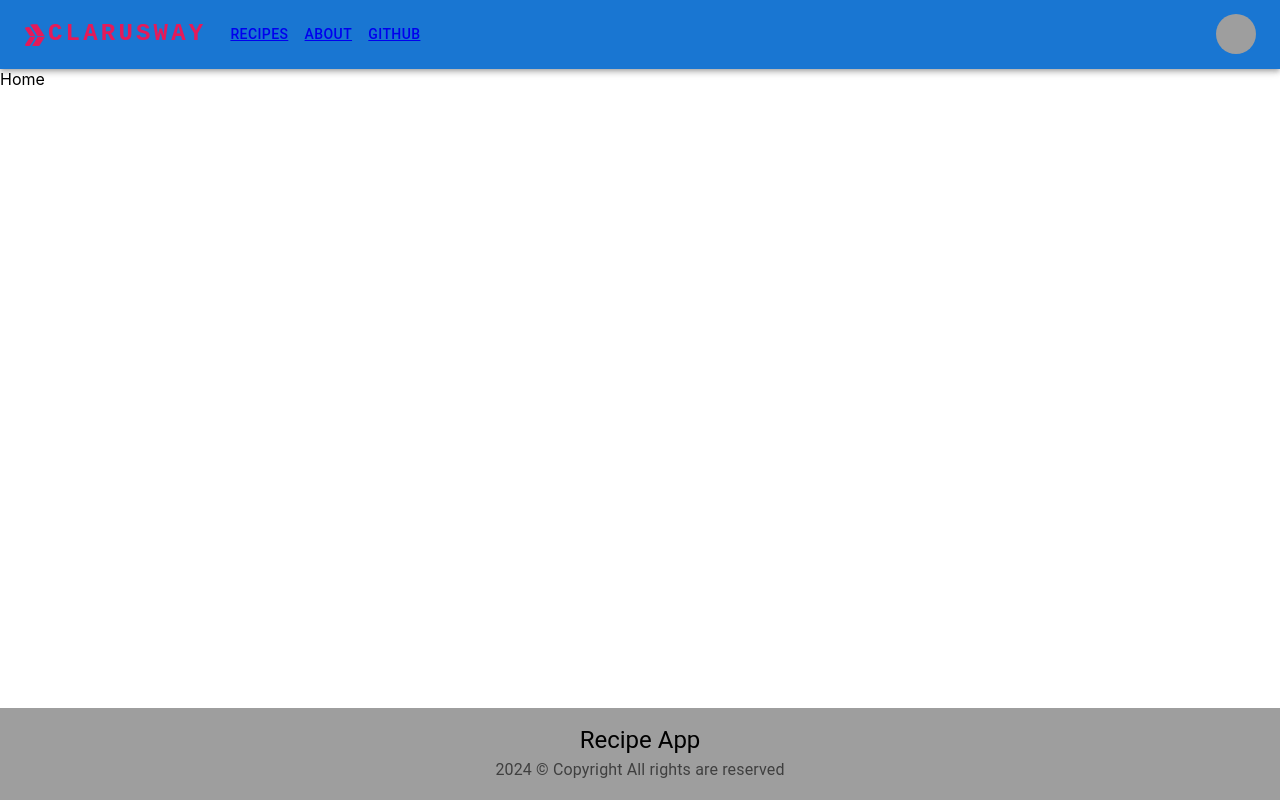
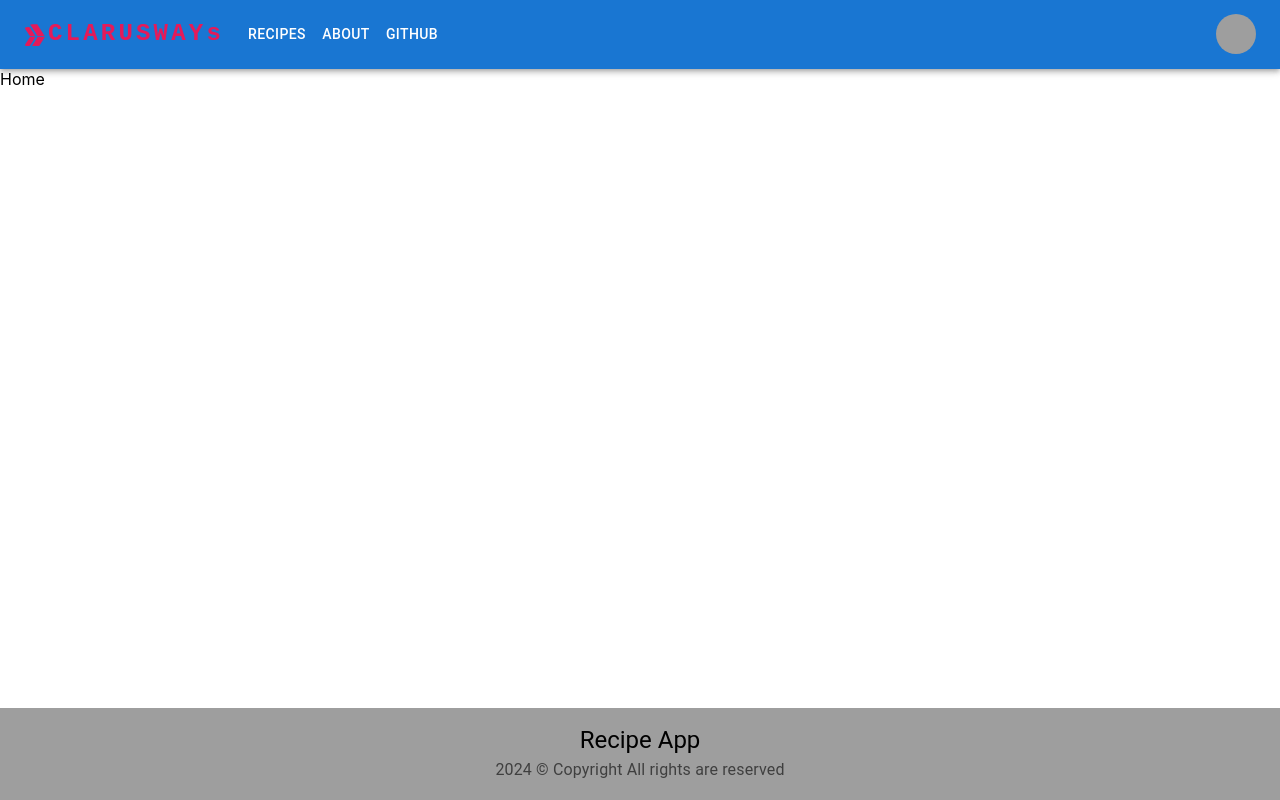
Before and after one commit to ceyhunsahin/REACT-PROJECTS, a React (Create React App) app in the folder recipe-app/: page / in a window 1280 px wide. Built offline with nearby package versions, Linux system fonts and the light colour scheme; grey boxes are pictures that could not be loaded.

Commit message:
navbar design continue

```diff
--- a/recipe-app/src/components/Navbar/Navbar.jsx
+++ b/recipe-app/src/components/Navbar/Navbar.jsx
@@ -13,58 +13,16 @@ import Tooltip from "@mui/material/Tooltip";
 import MenuItem from "@mui/material/MenuItem";
 import AdbIcon from "@mui/icons-material/Adb";
 import { SvgIcon } from "@mui/material";
-import { styled } from '@mui/system';
+import { styled } from "@mui/system";
 import { NavLink, Link } from "react-router-dom";
 import { useId } from "react";
 
 const pages = ["Recipes", "About", "Github"];
 const settings = ["Profile", "Account", "Dashboard", "Logout"];
 
-const active={
-  mr: 2,
-  display: { xs: "flex", md: "none" },
-  flexGrow: 1,
-  fontFamily: "monospace",
-  fontWeight: 700,
-  letterSpacing: ".2rem",
-  color: "#e51a59",
-  textDecoration: "none",
-  cursor: 'pointer',
-
-    "&:hover": {
-
-      color: "#e51a59",
-      transition: "all 0.2s ease-in-out"
-
-    },
-    "&:visited": {
-      color: "#e51a59",
-    },
-
-
-}
-const notactive={
-
-  cursor: 'pointer',
-
-    "&:hover": {
-
-      color: "#e51a59",
-      transition: "all 0.2s ease-in-out"
-
-    },
-    "&:visited": {
-      color: "#e51a59",
-    },
-
-
-}
-
-
-
 function Navbar() {
   const id = useId();
-  console.log(id)
+  console.log(id);
   const [anchorElNav, setAnchorElNav] = React.useState(null);
   const [anchorElUser, setAnchorElUser] = React.useState(null);
 
@@ -77,26 +35,21 @@ function Navbar() {
 
   const handleCloseNavMenu = () => {
     setAnchorElNav(null);
-
   };
 
   const handleCloseUserMenu = () => {
     setAnchorElUser(null);
-
   };
 
   const handleHomeMenu = () => {
-    <Link to="/" >Home</Link>;
-  }
-
-  const handleLinkMenu = (e) => {
-    console.log(e.currentTarget.value)
-  }
+    return <Link to="/home">Home</Link>;
+  };
 
   return (
     <AppBar position="static">
       <Container maxWidth="xl">
         <Toolbar disableGutters>
+          <Link to="/" sx={{ cursor: "pointer" }}>
             <SvgIcon sx={{ display: { xs: "none", md: "flex" }, xl: 1 }}>
               <svg
                 version="1.0"
@@ -131,6 +84,7 @@ function Navbar() {
                 </g>
               </svg>
             </SvgIcon>
+          </Link>
 
           <Typography
             variant="h5"
@@ -143,13 +97,11 @@ function Navbar() {
               letterSpacing: ".2rem",
               color: "#e51a59",
               textDecoration: "none",
-                cursor: 'pointer',
-
+              color: "#e51a59",
+              cursor: "pointer",
               "&:hover": {
-
                 color: "white",
-                  transition: "all 0.2s ease-in-out"
-
+                transition: "all 0.2s ease-in-out",
               },
               "&:visited": {
                 color: "red",
@@ -157,17 +109,13 @@ function Navbar() {
               "&:active": {
                 color: "orange",
               },
-                "&:focus": {
-                  color: "orange",
-                },
             }}
-              onClick = {handleHomeMenu}
 
           >
-               CLARUSWAY
+            <Link to="/" style={{ textDecoration: "none", color: "#e51a59" }}>
+              CLARUSWAYs
+            </Link>
           </Typography>
-
-
 
           <Box sx={{ flexGrow: 1, display: { xs: "flex", md: "none" } }}>
             <IconButton
@@ -200,34 +148,39 @@ function Navbar() {
             >
               {pages.map((page) => (
                 <MenuItem key={page} onClick={handleCloseNavMenu}>
-                <NavLink key={`${page }-${id}`} onClick={handleCloseNavMenu} to = {page}>
+                  <Link
+                    key={`${page}-${id}`}
+                    onClick={handleCloseNavMenu}
+                    to={page}
+                    style={{ textDecoration: "none", color: "white" }}
+                  >
                     <Typography
-                  sx = {{
-
-                    cursor: 'pointer',
+                      sx={{
+                        fontWeight: 500,
+                        color: "#e51a59",
+                        textDecoration: "none",
+                        cursor: "pointer",
 
                         "&:hover": {
-
-                  color: "white",
-                  transition: "all 0.2s ease-in-out"
-
+                          transition: "all 0.2s ease-in-out",
                         },
                         "&:visited": {
-                  color: "red",
+                          color: "blue",
                         },
                         "&:active": {
                           color: "orange",
                         },
-                  }} textAlign="center">
-
-
+                        textAlign: "center",
+                      }}
+                    >
                       {page}
                     </Typography>
-                  </NavLink>
+                  </Link>
                 </MenuItem>
               ))}
             </Menu>
           </Box>
+          <Link to="/" sx={{ cursor: "pointer" }}>
             <SvgIcon sx={{ display: { xs: "flex", md: "none" }, mr: 1 }}>
               <svg
                 version="1.0"
@@ -262,49 +215,67 @@ function Navbar() {
                 </g>
               </svg>
             </SvgIcon>
+          </Link>
+
           <Typography
             variant="h5"
             noWrap
+            onClick={handleHomeMenu}
             sx={{
               mr: 2,
               display: { xs: "flex", md: "none" },
               flexGrow: 1,
               fontFamily: "monospace",
               fontWeight: 700,
-              letterSpacing: ".2rem",
+              letterSpacing: ".3rem",
+              textDecoration: "none",
               color: "#e51a59",
-              textDecoration: "none",
-              cursor: 'pointer',
-
+              cursor: "pointer",
               "&:hover": {
-
-                  color: "#e51a59",
-                  transition: "all 0.2s ease-in-out"
-
+                color: "white",
+                transition: "all 0.2s ease-in-out",
               },
               "&:visited": {
-                  color: "#e51a59",
+                color: "red",
               },
-
-
+              "&:active": {
+                color: "orange",
+              },
             }}
           >
-            CLARUSWAY
+            <Link to="/" style={{ textDecoration: "none", color: "inherit" }}>
+              {" "}
+              CLARUSWAYk
+            </Link>
           </Typography>
-          <Box sx={{ flexGrow: 1, display: { xs: "none", md: "flex" },
-           }}>
+
+          <Box sx={{ flexGrow: 1, display: { xs: "none", md: "flex" } }}>
             {pages.map((page) => (
               <Button
                 key={page}
-                onClick= {handleLinkMenu}
-                sx={{ my: 2, color: "white", display: "block",
+                sx={{
+                  my: 2,
+                  display: "block",
+
+                  cursor: "pointer",
+
+                  "&:hover": {
+                    color: "#e51a59",
+                    transition: "all 0.2s ease-in-out",
+                  },
+                  "&:visited": {
+                    color: "white",
+                  },
                 }}
               >
-                 <NavLink
-                 className={({ isActive }) =>
-                isActive ? "active" : "notactive"
-              }
-           key={`${page }-${id}`} onClick={handleCloseNavMenu} to = {page}>{page}</NavLink>
+                <Link
+                  style={{ textDecoration: "none", color: "white" }}
+                  key={`${page}-${id}`}
+                  onClick={handleCloseNavMenu}
+                  to={page}
+                >
+                  {page}
+                </Link>
               </Button>
             ))}
           </Box>
```
Lines whose indentation alone changed are shown as unchanged.
